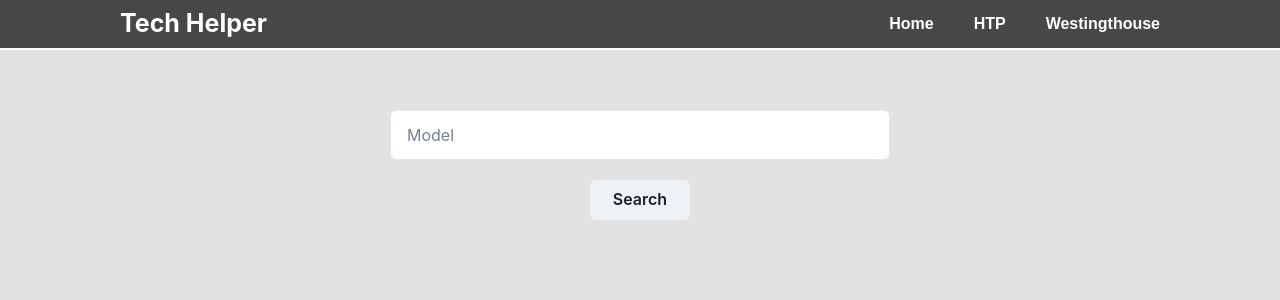
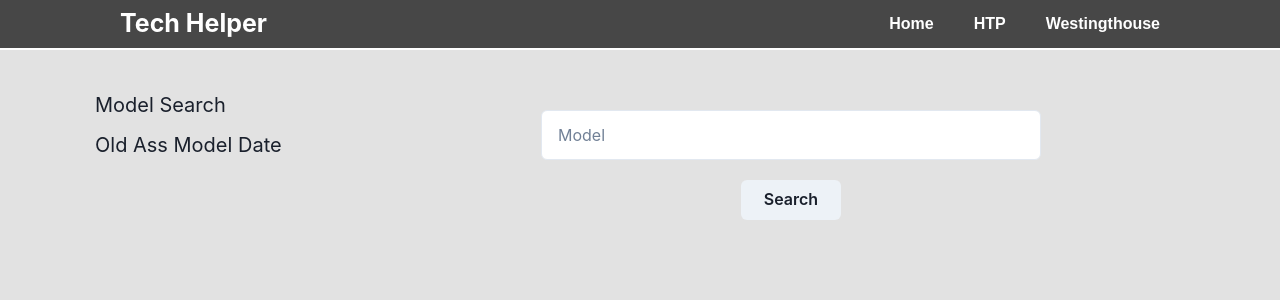
Before and after one commit to Erick-Bravo/tech_helper, a React (Create React App) app: page /htp in a window 1280 px wide. Shown: the top 300 px of the page. Built offline with nearby package versions, Linux system fonts and the light colour scheme.

Commit message:
folder restructure. TextLinks isolated. HTPSwitch started

```diff
--- /dev/null
+++ b/src/components/Links_HTP/OldAssModel.tsx
@@ -0,0 +1,7 @@
+const OldAssModel = () => {
+  return (
+   <div>This is the OldAssModel component</div>
+  )
+}
+
+export default OldAssModel;
--- /dev/null
+++ b/src/components/TextLinks.tsx
@@ -0,0 +1,29 @@
+import { linkColor } from "../globals";
+import { Text } from "@chakra-ui/react";
+
+const TextLinks: React.FC<{
+  resource: any;
+  setHomeSwitch?: any;
+  setHTPSwitch?: any;
+}> = ({ resource, setHomeSwitch, setHTPSwitch }) => {
+  const setSetter = (resource: { enum: string }) => {
+    if (setHomeSwitch !== undefined) {
+      setHomeSwitch(resource.enum);
+    }
+    if (setHTPSwitch !== undefined) {
+      setHTPSwitch(resource.enum);
+    }
+  };
+
+  return (
+    <Text
+      mb="10px"
+      _hover={{ cursor: "pointer", color: linkColor }}
+      onClick={() => setSetter(resource)}
+    >
+      {resource.enum}
+    </Text>
+  );
+};
+
+export default TextLinks;
--- a/src/pages/HTP.tsx
+++ b/src/pages/HTP.tsx
@@ -1,17 +1,46 @@
-import { Flex } from "@chakra-ui/react";
-import ModelSearch from "../components/ModelSearch";
+import { Box, Flex } from "@chakra-ui/react";
+import ModelSearch from "../components/Links_HTP/ModelSearch";
 import { offWhite } from "../globals";
+import { useState } from "react";
+import OldAssModel from "../components/Links_HTP/OldAssModel";
+import TextLinks from "../components/TextLinks";
+
+enum HTPSwitch {
+  ModelSearch = "Model Search",
+  OldAssModel = "Old Ass Model Date",
+}
 
 const HTP = () => {
+  const [htpSwitch, setHTPSwitch] = useState("");
+
+  const resourceData = [
+    { enum: HTPSwitch.ModelSearch },
+    { enum: HTPSwitch.OldAssModel },
+  ];
+
+  const HTPSwitchController = (type: string) => {
+    switch (type) {
+      case HTPSwitch.OldAssModel:
+        return <OldAssModel />;
+      default:
+        return  <ModelSearch />;
+    }
+  };
+
   return (
-    <Flex
-      backgroundColor={offWhite}
-      h="100%"
-      p="40px 20px"
-      alignItems="center"
-      flexDirection="column"
-    >
-      <ModelSearch />
+    <Flex backgroundColor={offWhite} h="100%" p="40px 20px">
+      <Box w="300px" ml="75px" fontSize="20px">
+        {resourceData.map((resource) => {
+          return (
+            <Box key={resource.enum}>
+              <TextLinks resource={resource} setHTPSwitch={setHTPSwitch} />
+            </Box>
+          );
+        })}
+      </Box>
+      <Flex w="100%"  alignItems="center" flexDir="column">
+        {HTPSwitchController(htpSwitch)}
+      </Flex>
     </Flex>
   );
 };
--- a/src/pages/Home.tsx
+++ b/src/pages/Home.tsx
@@ -1,30 +1,16 @@
 import { Box, Flex, Text } from "@chakra-ui/react";
 import { linkColor, offWhite } from "../globals";
 import React, { useState } from "react";
-import ToDo from "../components/HomeSwitchComps/ToDo";
-import GasValves from "../components/HomeSwitchComps/GasValves";
-import Sensors from "../components/HomeSwitchComps/Sensors";
+import ToDo from "../components/Links_Home/ToDo";
+import GasValves from "../components/Links_Home/GasValves";
+import Sensors from "../components/Links_Home/Sensors";
+import TextLinks from "../components/TextLinks";
 
 enum HomeSwitch {
   ToDo = "To Do",
   GasValves = "Gas Valves",
   Sensors = "Sensors",
 }
-
-const TextLinks: React.FC<{
-  resource: { enum: string };
-  setHomeSwitch: any;
-}> = ({ resource, setHomeSwitch }) => {
-  return (
-    <Text
-      mb="10px"
-      _hover={{ cursor: "pointer", color: linkColor }}
-      onClick={() => setHomeSwitch(resource.enum)}
-    >
-      {resource.enum}
-    </Text>
-  );
-};
 
 const Home = () => {
   const [homeSwitch, setHomeSwitch] = useState("");
```
Also changed, not shown: src/components/Links_HTP/ModelSearch.tsx (renamed from src/components/ModelSearch.tsx, +5 -5 lines), src/components/Links_Home/GasValves.tsx (renamed from src/components/HomeSwitchComps/GasValves.tsx), src/components/Links_Home/Sensors.tsx (renamed from src/components/HomeSwitchComps/Sensors.tsx), src/components/Links_Home/ToDo.tsx (renamed from src/components/HomeSwitchComps/ToDo.tsx).
